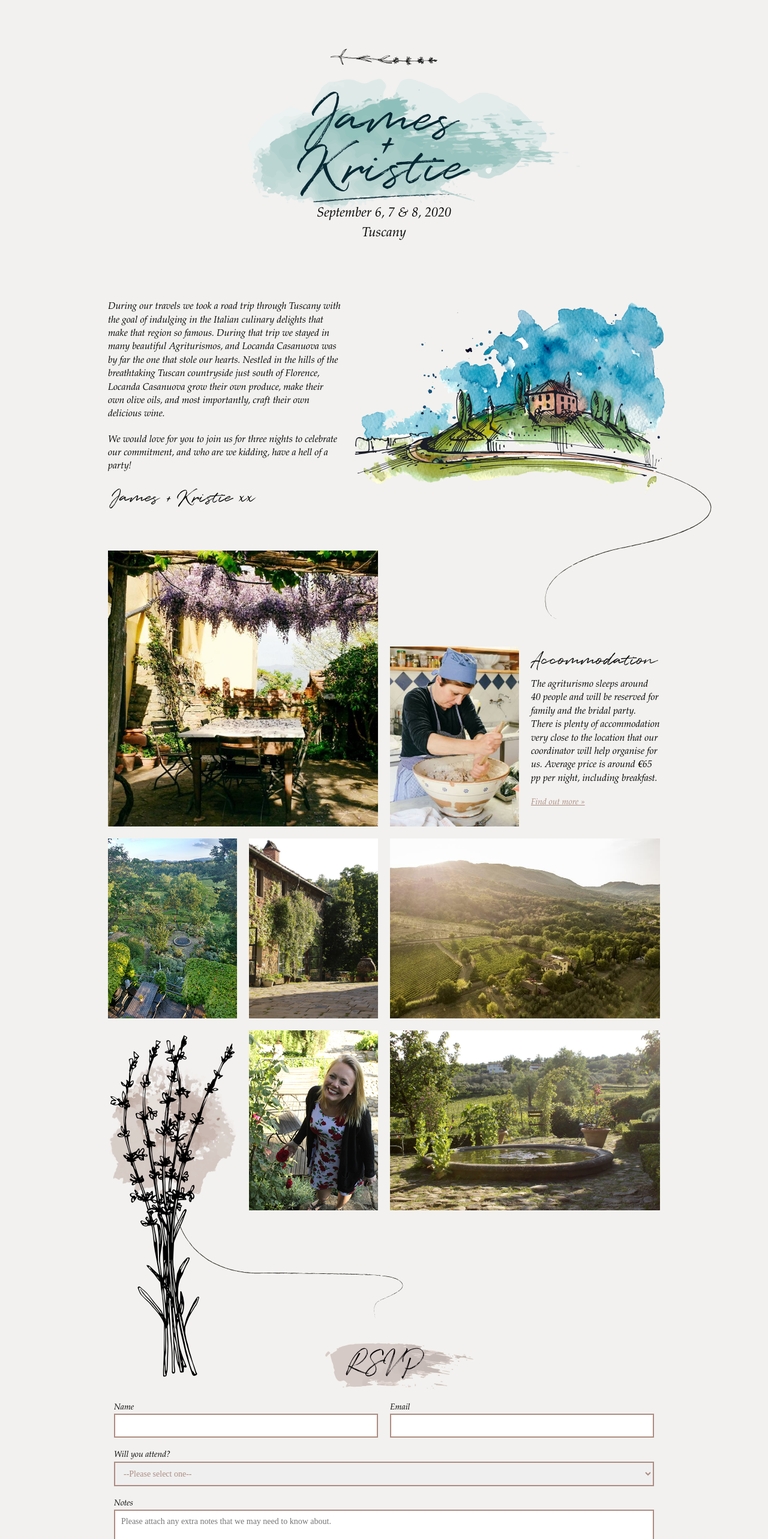
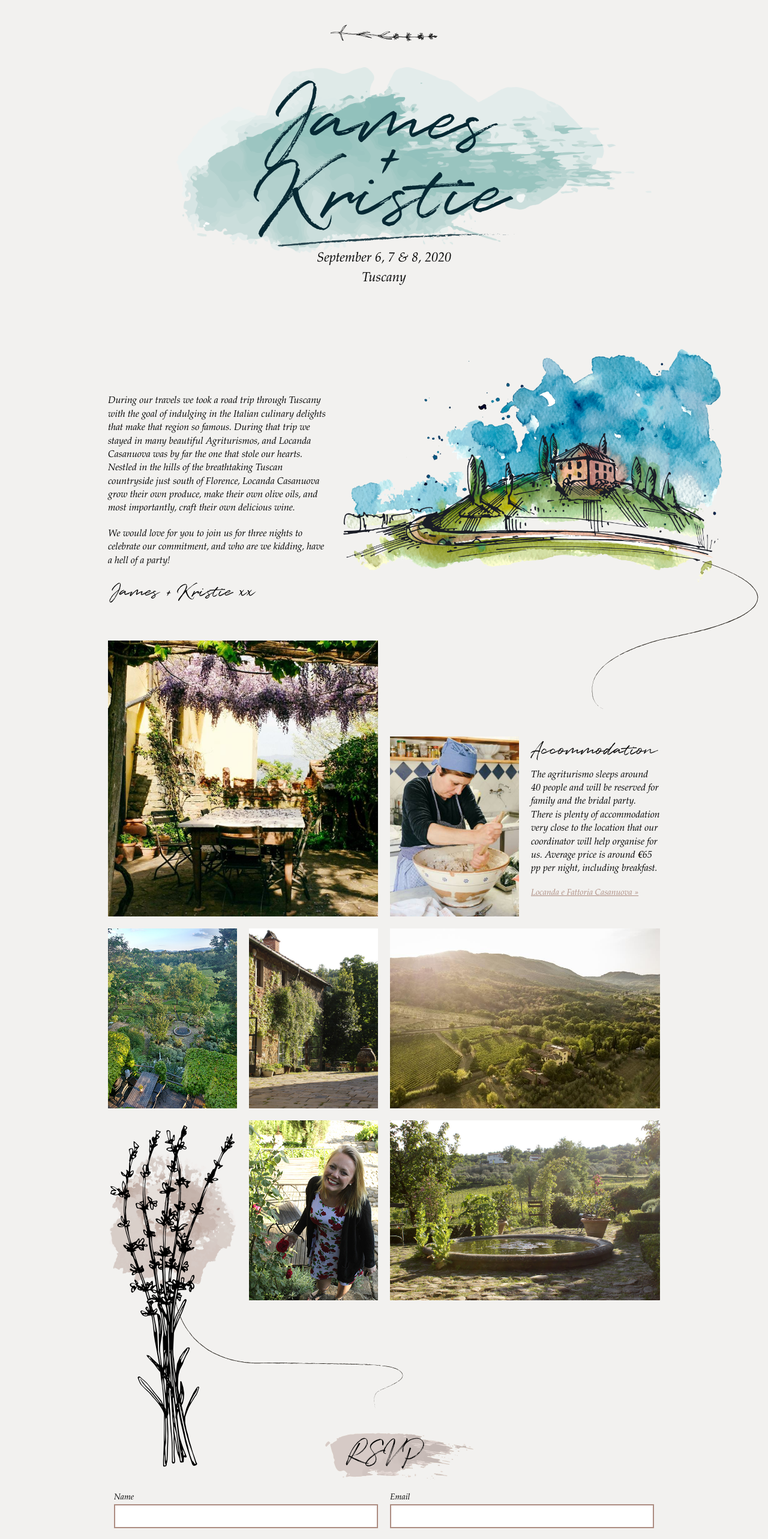
Before and after one commit to jamesthomsondev/jamesandkristie, a Vue app: page / in a window 1280 px wide. Shown: the top 2566 px of the page at 60% size. Built offline with nearby package versions, Linux system fonts and the light colour scheme.

Commit message:
Update text. Enlarge splash images. Adjust styling

```diff
--- a/src/App.vue
+++ b/src/App.vue
@@ -38,7 +38,7 @@
     margin: 0 auto;
     padding: 0 3rem;
 
-    @include min-sm {
+    @include min-md {
       overflow: initial;
     }
   }
--- a/src/components/LogoHeader.vue
+++ b/src/components/LogoHeader.vue
@@ -26,7 +26,7 @@
     margin: 6rem 0;
 
     @include min-sm {
-      margin: 8rem 0;
+      margin: 4rem 0 8rem 0;
     }
   }
 
@@ -51,9 +51,25 @@
     transform: translateY(5rem) translateX(5rem) scale(1.6);
   }
 
+  @include min-xs {
+    .splash {
+      transform: translateY(3rem) translateX(5rem) scale(1.2);
+    }
+  }
+
   @include min-sm {
+    .icon-flower-hr {
+      margin-bottom: 6rem;
+    }
+
+    .logo {
+      width: 438px;
+      height: 285px;
+    }
+
     .splash {
-      transform: translateX(5rem);
+      max-width: 800px;
+      transform: translateY(2rem) translateX(5rem);
     }
   }
 </style>
--- a/src/components/SectionIntro.vue
+++ b/src/components/SectionIntro.vue
@@ -32,10 +32,6 @@
   .watercolour {
     margin: 0 -2rem 2rem;
 
-    .img {
-      max-width: 540px;
-    }
-
     .line {
       display: none;
     }
@@ -54,18 +50,23 @@
       position: relative;
       order: 1;
 
+      .img {
+        max-width: 660px;
+      }
+
       .line {
         position: absolute;
-        right: -6.6rem;
-        top: 29rem;
+        right: -4.6rem;
+        top: 36.5rem;
         display: block;
       }
     }
 
     .text {
       display: flex;
+      flex: 1 0 40%;
       flex-direction: column;
-      justify-content: center;
+      justify-content: flex-end;
       order: 0;
       margin-right: 3rem;
     }
--- a/src/components/SectionLocation.vue
+++ b/src/components/SectionLocation.vue
@@ -11,7 +11,7 @@
     <div class="text">
       <h3 class="h2">Accommodation</h3>
       <p>The agriturismo sleeps around 40 people and will be reserved for family and the bridal party. There is plenty of accommodation very close to the location that our coordinator will help organise for us. Average price is around €65 pp per night, including breakfast.</p>
-      <a class="link" href="https://casanuova.info/" target="_blank">Find out more &raquo;</a>
+      <a class="link" href="https://casanuova.info/" target="_blank">Locanda e Fattoria Casanuova &raquo;</a>
     </div>
 
     <div class="illustration">
--- a/src/components/SectionRsvp.vue
+++ b/src/components/SectionRsvp.vue
@@ -17,13 +17,13 @@
         <div class="field" :class="{ 'field--error': $v.fields.name.$error && $v.$dirty }">
           <label for="name">Name</label>
           <input name="name" id="name" type="text" v-model="$v.fields.name.$model">
-          <div class="error" v-if="!$v.fields.name.required && $v.fields.$dirty">Name is required</div>
+          <div class="error" v-if="!$v.fields.name.required && $v.fields.$dirty">Who are you?</div>
         </div>
         <div class="field" :class="{ 'field--error': $v.fields.email.$error && $v.$dirty }">
           <label for="email">Email</label>
           <input name="email" id="email" type="text" v-model="$v.fields.email.$model">
-          <div class="error" v-if="!$v.fields.email.required && $v.fields.$dirty">Email is required</div>
-          <div class="error" v-if="!$v.fields.email.email && $v.fields.$dirty">Must be a valid email</div>
+          <div class="error" v-if="!$v.fields.email.required && $v.fields.$dirty">Where can we reach you?</div>
+          <div class="error" v-if="!$v.fields.email.email && $v.fields.$dirty">Hmmm, that's not a valid email.</div>
         </div>
       </div>
 
@@ -59,7 +59,7 @@
             <option value="1">1</option>
             <option value="2">2</option>
           </select>
-          <div class="error" v-if="!$v.fields.adults.required && $v.fields.$dirty"># of adults is required</div>
+          <div class="error" v-if="!$v.fields.adults.required && $v.fields.$dirty">Well, someone has to come.</div>
         </div>
 
         <div class="field" :class="{ 'field--error': $v.fields.children.$error && $v.$dirty }" v-if="isAttending">
@@ -70,7 +70,7 @@
             <option value="1">1</option>
             <option value="2">2</option>
           </select>
-          <div class="error" v-if="!$v.fields.children.required && $v.fields.$dirty"># of children is required</div>
+          <div class="error" v-if="!$v.fields.children.required && $v.fields.$dirty">How many little ones do you have?</div>
         </div>
 
         <div class="field" :class="{ 'field--error': $v.fields.beds.$error && $v.$dirty }" v-if="isAttending">
@@ -81,14 +81,14 @@
             <option value="2">2</option>
             <option value="2">3</option>
           </select>
-          <div class="error" v-if="!$v.fields.beds.required && $v.fields.$dirty"># of beds is required</div>
+          <div class="error" v-if="!$v.fields.beds.required && $v.fields.$dirty">Where are you going to sleep then?</div>
         </div>
       </div>
 
       <div class="fieldset">
         <div class="field field--full">
           <label for="notes">Notes</label>
-          <textarea id="notes" name="notes" rows="8" v-model="fields.notes" placeholder="Please attach any extra notes that we may need to know about."></textarea>
+          <textarea id="notes" name="notes" rows="8" v-model="fields.notes" placeholder="Anything else we need to know about?"></textarea>
         </div>
       </div>
 
@@ -264,13 +264,24 @@
     }
 
     input,
+    select {
+      height: 40px;
+    }
+
+    input,
     select,
     textarea {
       width: 100%;
       padding: 1rem;
       border: 2px solid #AD8D82;
+      background-color: #fff;
       color: #AD8D82;
       font-size: inherit;
+      font-style: italic;
+
+      &::placeholder {
+       color: #AD8D82;
+      }
     }
 
     &--full {
@@ -280,7 +291,9 @@
     }
 
     &--error {
-      input {
+      input,
+      select,
+      textarea {
         border-color: red;
       }
     }
```
